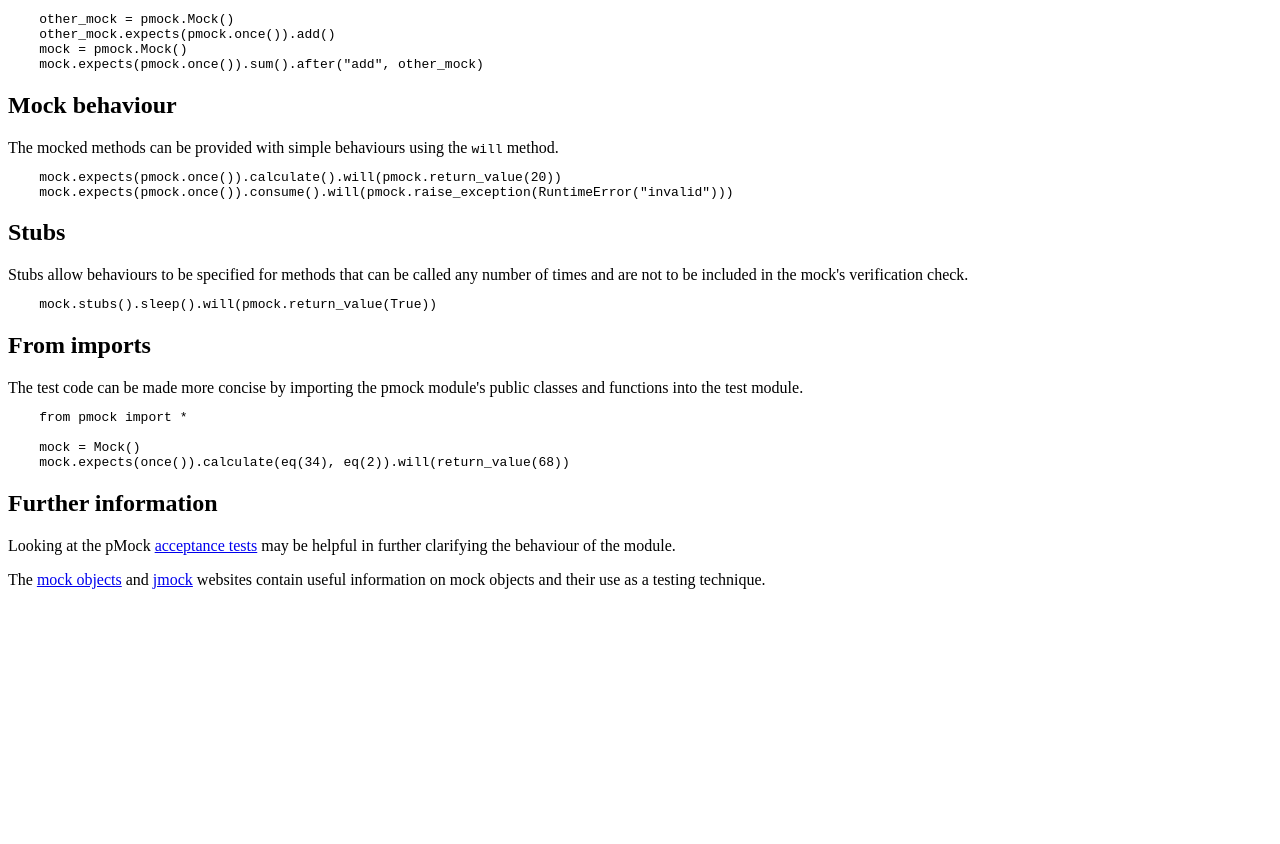
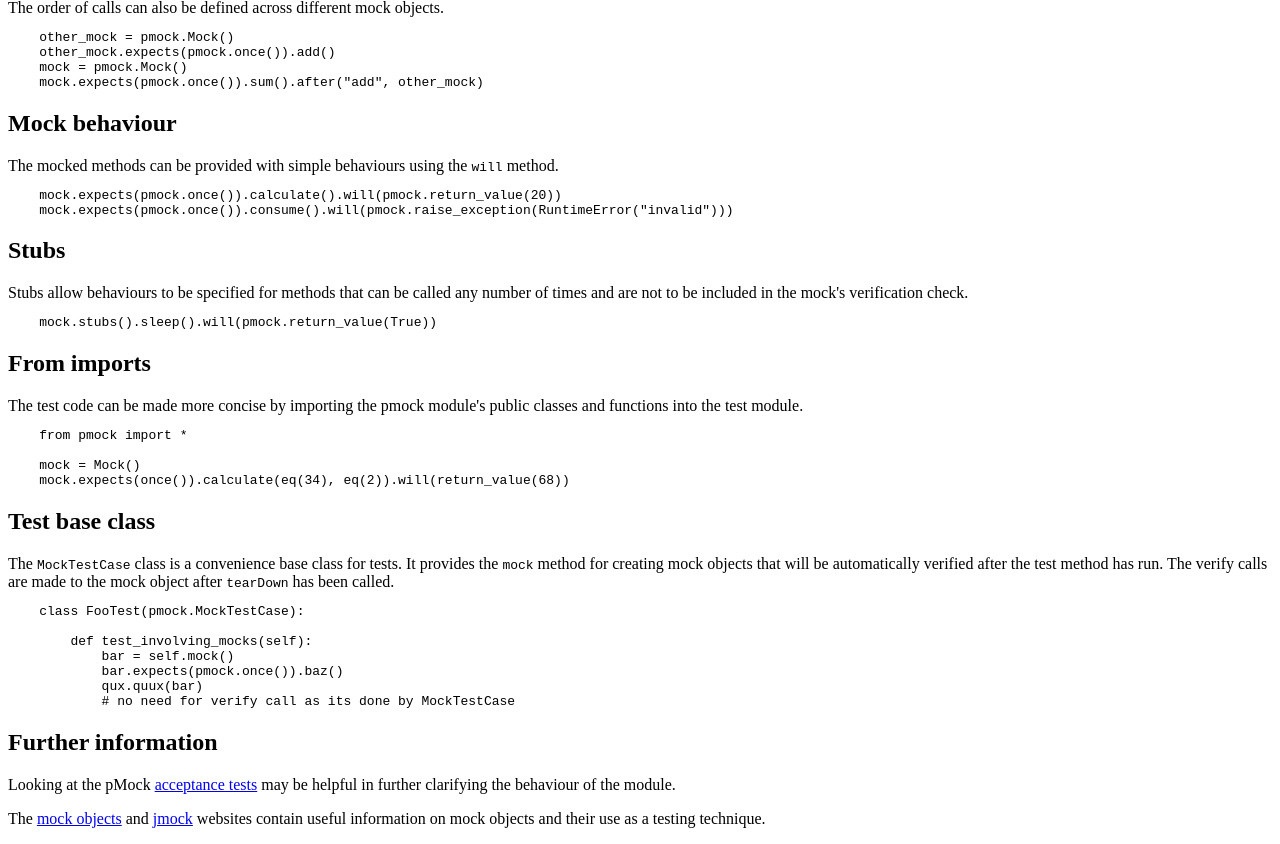
Before and after one commit to gma/pmock, a plain HTML site: page doc/overview.html in a window 1280 px wide. Shown: the part 1367-2211 px from the top of the page. Before the commit the page ends 1972 px from the top, so only its background shows below. Drawn offline with Linux system fonts and the light colour scheme.

Commit message:
- added description of MockTestCase

```diff
--- a/doc/overview.html
+++ b/doc/overview.html
@@ -16,6 +16,7 @@
 <li><a href="#MockBehaviour">Mock behaviour<a/></li>
 <li><a href="#Stubs">Stubs<a/></li>
 <li><a href="#FromImports"><code>from</code> imports<a/></li>
+<li><a href="#TestBaseClass">Test base class<a/></li>
 <li><a href="#FurtherInformation">Further information<a/></li>
 </ul>
 
@@ -146,6 +147,20 @@ The test code can be made more concise by importing the pmock module's public cl
     mock.expects(once()).calculate(eq(34), eq(2)).will(return_value(68))
 </pre>
 
+<h2 id="TestBaseClass">Test base class</h2>
+
+The <code>MockTestCase</code> class is a convenience base class for tests. It provides the <code>mock</code> method for creating mock objects that will be automatically verified after the test method has run. The verify calls are made to the mock object after <code>tearDown</code> has been called.
+
+<pre>
+    class FooTest(pmock.MockTestCase):
+
+        def test_involving_mocks(self):
+            bar = self.mock()
+            bar.expects(pmock.once()).baz()
+            qux.quux(bar)
+            # no need for verify call as its done by MockTestCase
+</pre>
+
 <h2 id="FurtherInformation">Further information</h2>
 
 <p>Looking at the pMock <a href="http://cvs.sourceforge.net/viewcvs.py/pmock/pmock/src/acceptance_tests.py">acceptance tests</a> may be helpful in further clarifying the behaviour of the module.</p>
```
